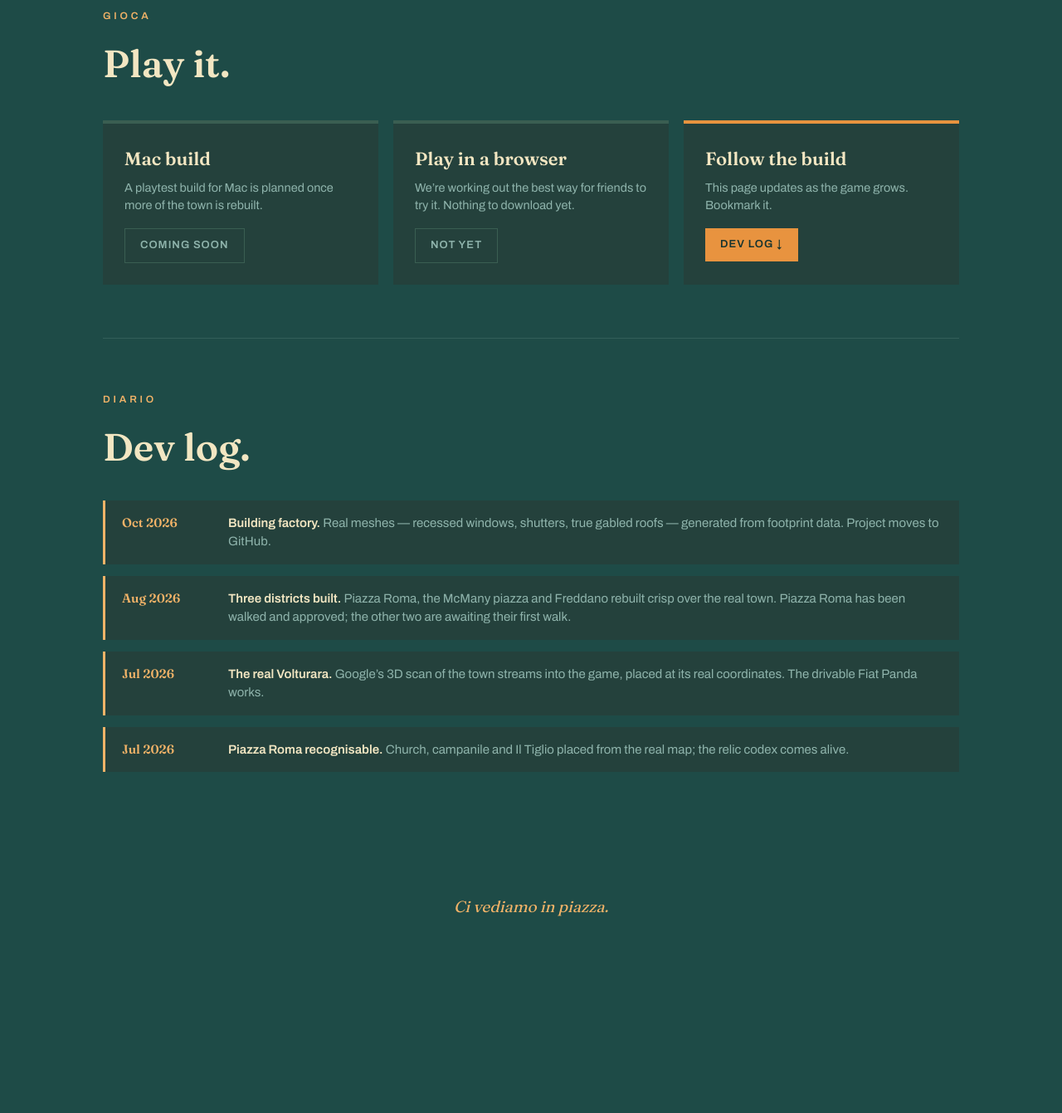
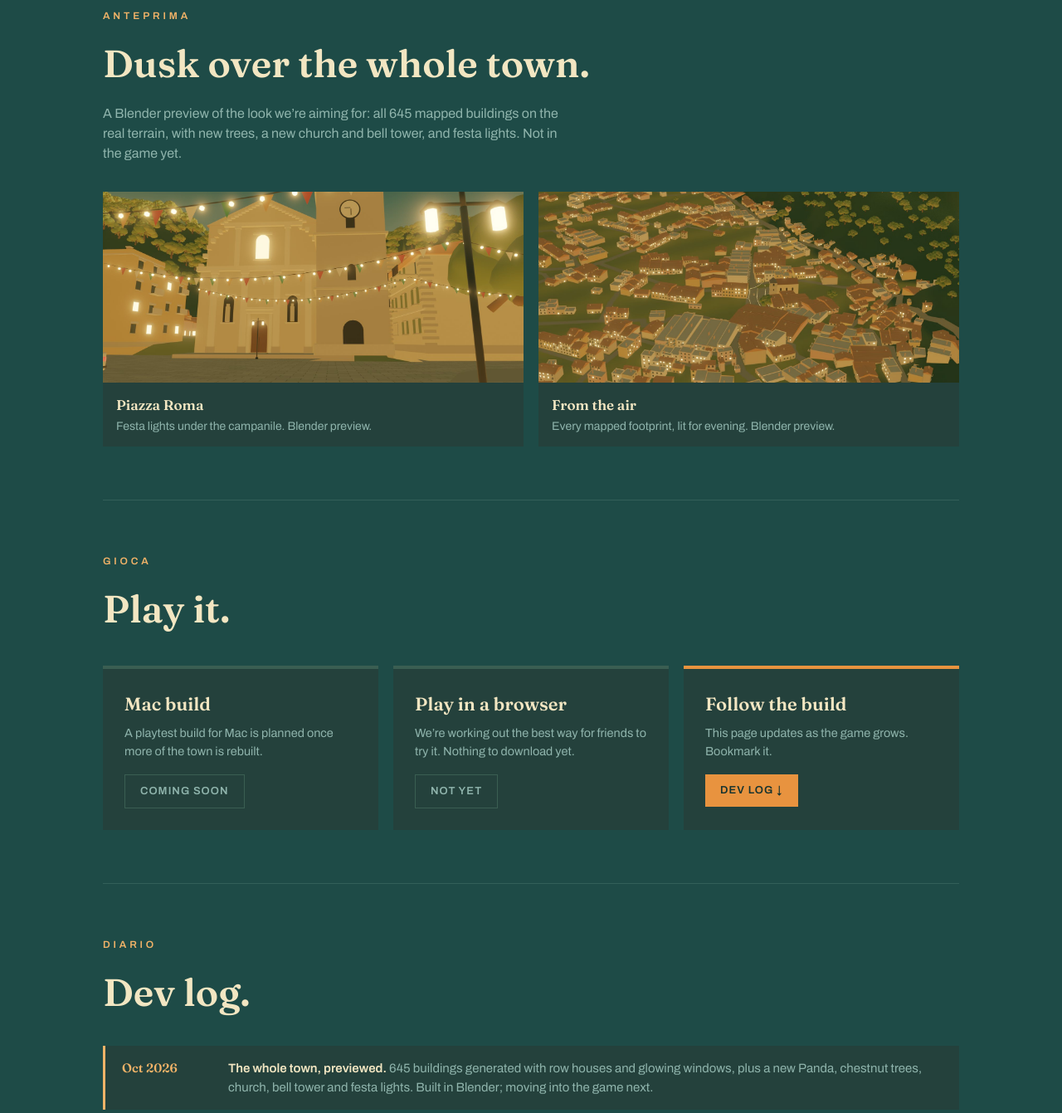
Before and after one commit to m1k3yf/voltopia-hub, a plain HTML site: page index.html in a window 1280 px wide. Shown: the part 2320-3661 px from the top of the page at 83% size. Before the commit the page ends 3507 px from the top, so only its background shows below. Drawn offline with Linux system fonts and the light colour scheme.

Commit message:
Add Blender town preview and dev log entry
Co-Authored-By: Claude Opus 5.5 <noreply@anthropic.com>

```diff
--- a/index.html
+++ b/index.html
@@ -77,6 +77,14 @@ footer{text-align:center;padding:60px 24px 80px;font-family:var(--display);font-
   </div>
 </section>
 <section>
+  <p class="eyebrow">Anteprima</p><h2>Dusk over the whole town.</h2>
+  <p class="sub2">A Blender preview of the look we&rsquo;re aiming for: all 645 mapped buildings on the real terrain, with new trees, a new church and bell tower, and festa lights. Not in the game yet.</p>
+  <div class="gallery">
+    <figure><img src="img/town_piazza.jpg" alt="Piazza Roma at dusk with string lights"><figcaption><b>Piazza Roma</b>Festa lights under the campanile. Blender preview.</figcaption></figure>
+    <figure><img src="img/town_aerial.jpg" alt="Aerial view of the town at dusk"><figcaption><b>From the air</b>Every mapped footprint, lit for evening. Blender preview.</figcaption></figure>
+  </div>
+</section>
+<section>
   <p class="eyebrow">Gioca</p><h2>Play it.</h2>
   <div class="play">
     <div class="card soon"><h3>Mac build</h3><p>A playtest build for Mac is planned once more of the town is rebuilt.</p><a class="btn dis">Coming soon</a></div>
@@ -87,6 +95,7 @@ footer{text-align:center;padding:60px 24px 80px;font-family:var(--display);font-
 <section id="log">
   <p class="eyebrow">Diario</p><h2>Dev log.</h2>
   <ul class="log">
+    <li><time>Oct 2026</time><span><b>The whole town, previewed.</b> 645 buildings generated with row houses and glowing windows, plus a new Panda, chestnut trees, church, bell tower and festa lights. Built in Blender; moving into the game next.</span></li>
     <li><time>Oct 2026</time><span><b>Building factory.</b> Real meshes &mdash; recessed windows, shutters, true gabled roofs &mdash; generated from footprint data. Project moves to GitHub.</span></li>
     <li><time>Aug 2026</time><span><b>Three districts built.</b> Piazza Roma, the McMany piazza and Freddano rebuilt crisp over the real town. Piazza Roma has been walked and approved; the other two are awaiting their first walk.</span></li>
     <li><time>Jul 2026</time><span><b>The real Volturara.</b> Google&rsquo;s 3D scan of the town streams into the game, placed at its real coordinates. The drivable Fiat Panda works.</span></li>
```
Also changed, not shown: img/town_aerial.jpg (added), img/town_piazza.jpg (added).
